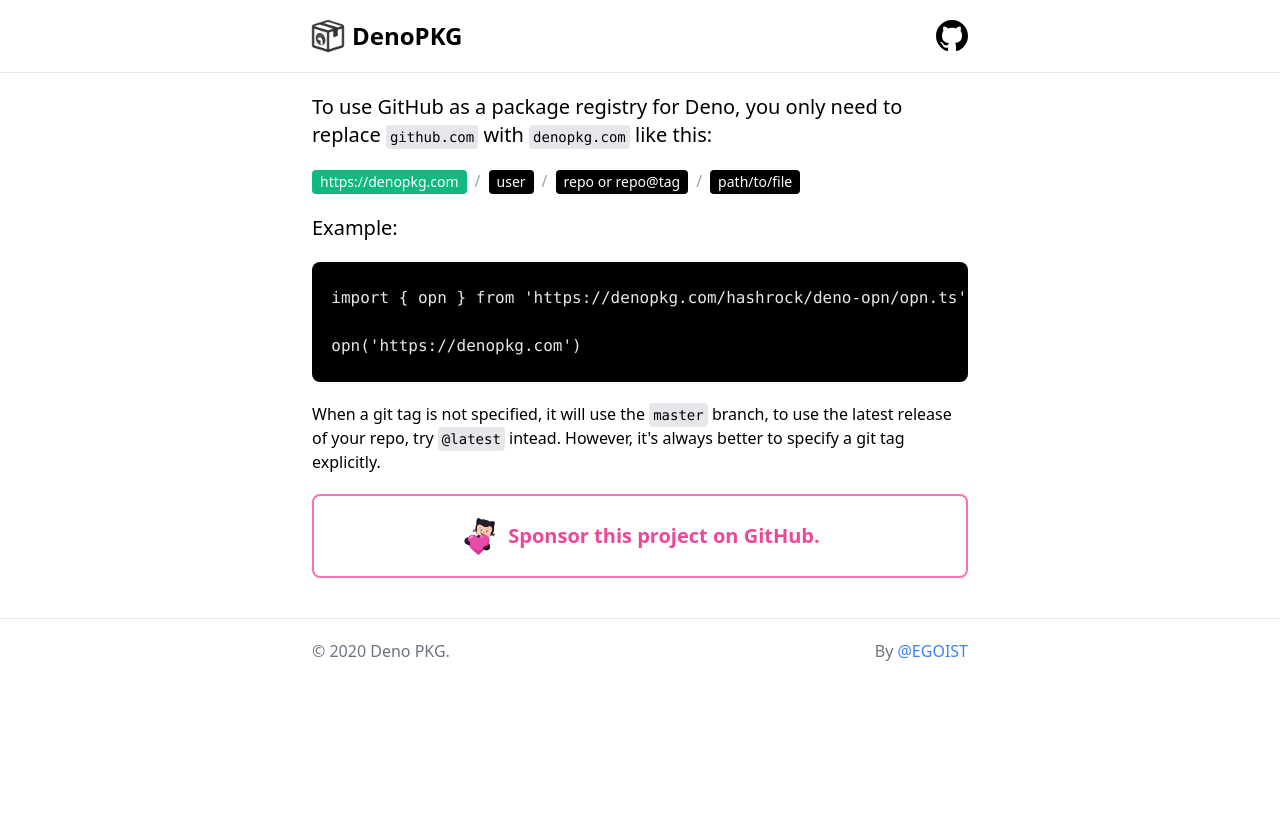
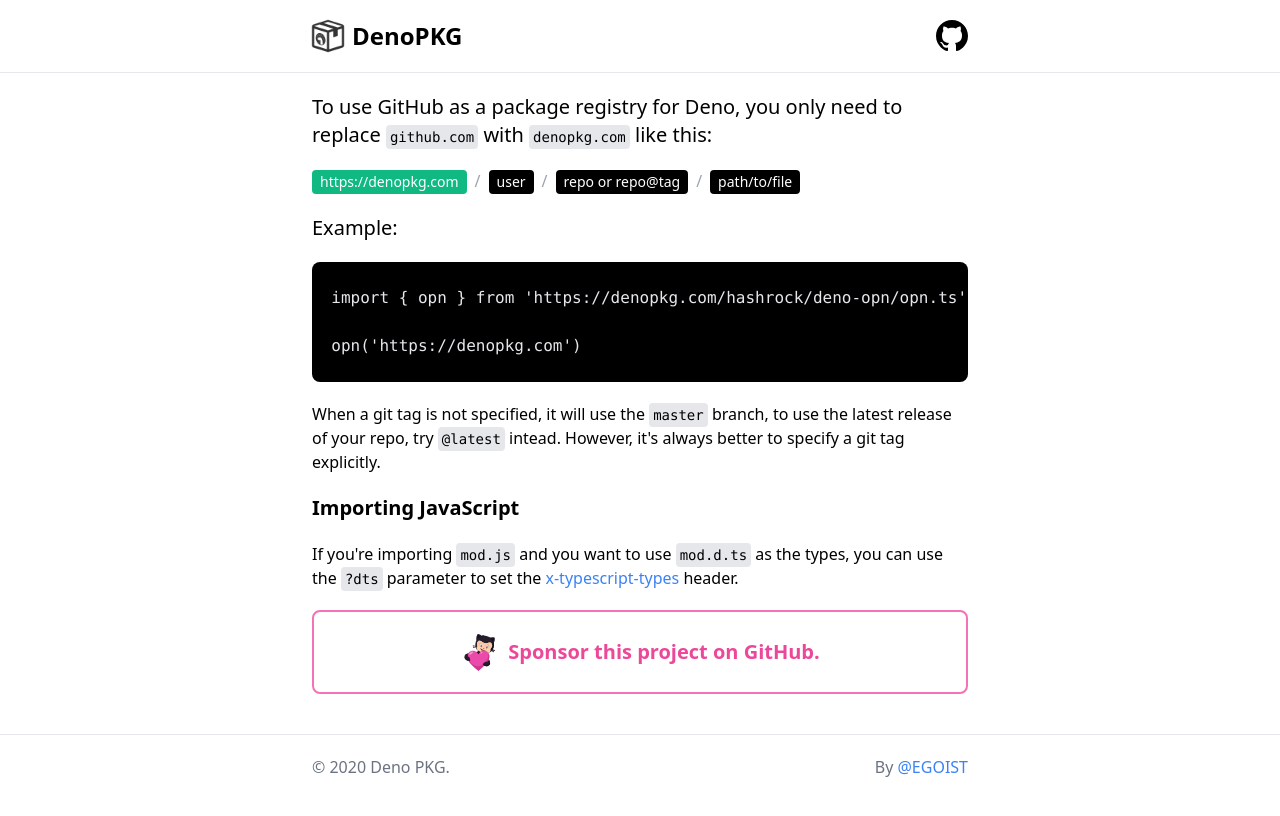
Before and after one commit to egoist-labs/denopkg.com, a Next.js app: page / in a window 1280 px wide. Shown: the top 816 px of the page. Built offline with nearby package versions, Linux system fonts and the light colour scheme.

Commit message:
support the `x-typescript-types` header

```diff
--- a/src/css/global.css
+++ b/src/css/global.css
@@ -1,3 +1,7 @@
 :not(pre) > code {
   @apply text-sm bg-gray-200 rounded p-1;
 }
+
+.link {
+  @apply text-blue-500 hover:underline;
+}
--- a/src/pages/index.tsx
+++ b/src/pages/index.tsx
@@ -82,6 +82,23 @@
           <code>@latest</code> intead. However, it's always better to specify a
           git tag explicitly.
         </div>
+        <div className="my-5">
+          <h3 className="text-xl font-bold mb-3">Importing JavaScript</h3>
+          <p className="my-5">
+            If you're importing <code>mod.js</code> and you want to use{' '}
+            <code>mod.d.ts</code> as the types, you can use the{' '}
+            <code>?dts</code> parameter to set the{' '}
+            <a
+              href="https://deno.land/manual@v1.16.1/typescript/types#using-x-typescript-types-header"
+              target="_blank"
+              rel="noopener noreferrer"
+              className="link"
+            >
+              x-typescript-types
+            </a>{' '}
+            header.
+          </p>
+        </div>
         <a
           target="_blank"
           rel="noopener nofollow"
```
Also changed, not shown: src/pages/_middleware.ts (+13 -3 lines).
